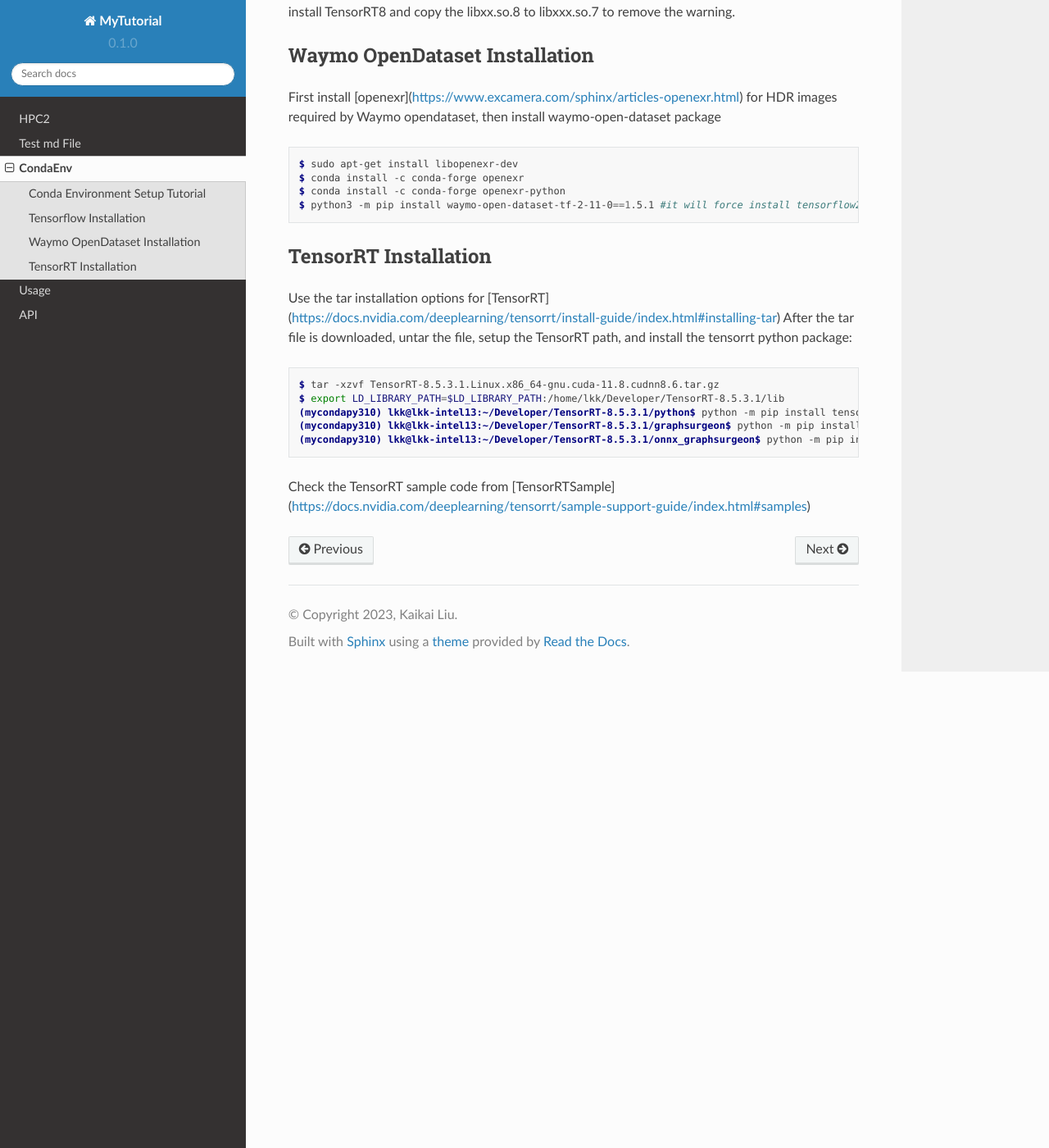
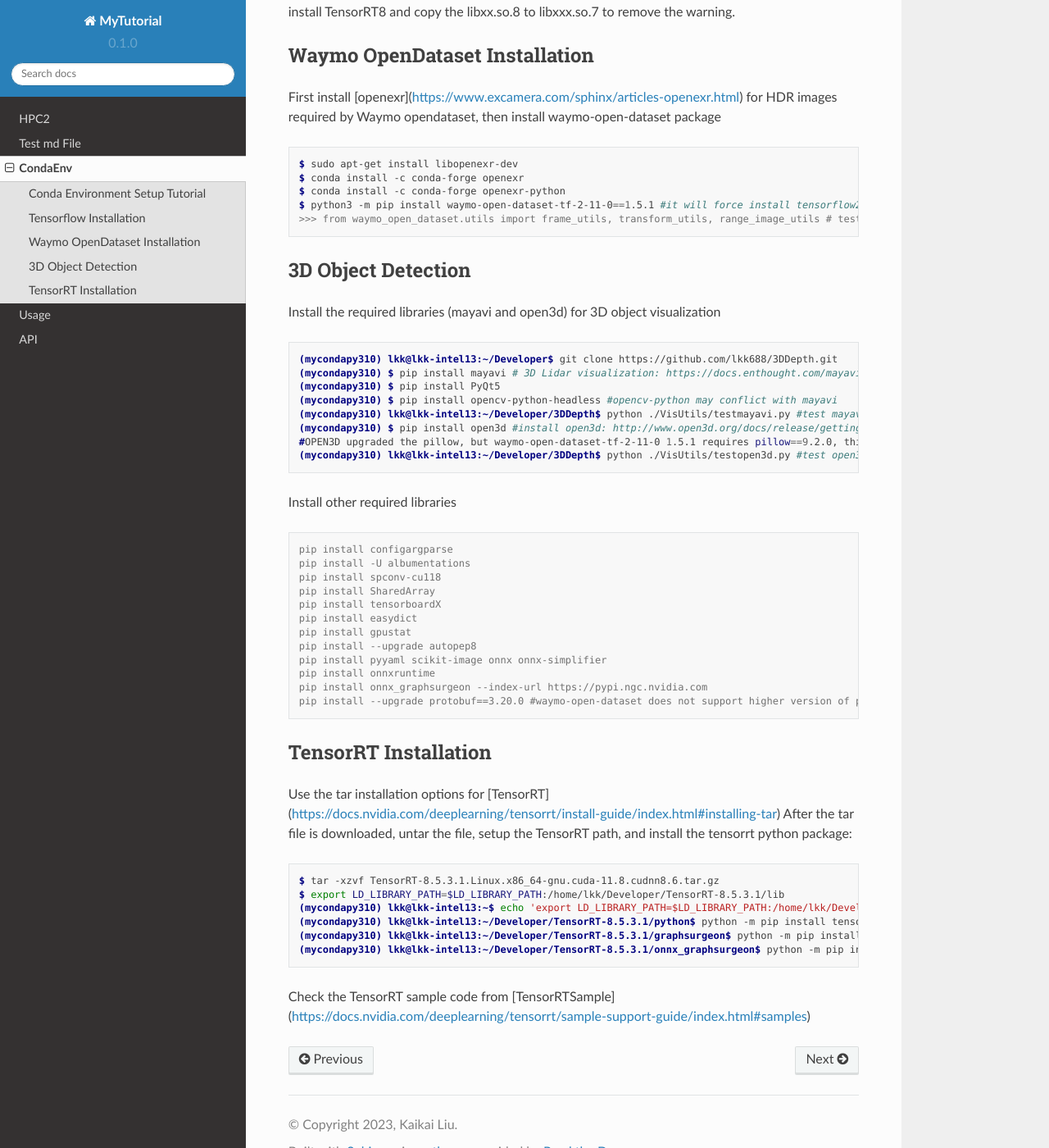
Before and after one commit to lkk688/mytutorial, a Sphinx documentation site: the page built from docs/source/CondaEnv.rst, in a window 1280 px wide and 1400 px high, scrolled down 1289 px. Shown: the whole window at 82% size. Built offline with Sphinx 7.4.7 and the Read the Docs theme 2.0.0, drawn with Linux system fonts in a browser that asks for light colours.

Commit message:
Update CondaEnv.rst

```diff
--- a/docs/source/CondaEnv.rst
+++ b/docs/source/CondaEnv.rst
@@ -77,6 +77,40 @@
    $ conda install -c conda-forge openexr
    $ conda install -c conda-forge openexr-python
    $ python3 -m pip install waymo-open-dataset-tf-2-11-0==1.5.1 #it will force install tensorflow2.11
+   >>> from waymo_open_dataset.utils import frame_utils, transform_utils, range_image_utils # test import waymo_open_dataset in python, should show no errors
+
+3D Object Detection
+----------------
+
+Install the required libraries (mayavi and open3d) for 3D object visualization
+
+.. code-block:: console
+
+   (mycondapy310) lkk@lkk-intel13:~/Developer$ git clone https://github.com/lkk688/3DDepth.git
+   (mycondapy310) $ pip install mayavi # 3D Lidar visualization: https://docs.enthought.com/mayavi/mayavi/installation.html
+   (mycondapy310) $ pip install PyQt5
+   (mycondapy310) $ pip install opencv-python-headless #opencv-python may conflict with mayavi
+   (mycondapy310) lkk@lkk-intel13:~/Developer/3DDepth$ python ./VisUtils/testmayavi.py #test mayavi, you should see a GUI window with mayavi scene
+   (mycondapy310) $ pip install open3d #install open3d: http://www.open3d.org/docs/release/getting_started.html
+   #OPEN3D upgraded the pillow, but waymo-open-dataset-tf-2-11-0 1.5.1 requires pillow==9.2.0, this warning can be ignored.
+   (mycondapy310) lkk@lkk-intel13:~/Developer/3DDepth$ python ./VisUtils/testopen3d.py #test open3d
+
+Install other required libraries
+
+.. code-block:: console
+
+   pip install configargparse
+   pip install -U albumentations
+   pip install spconv-cu118
+   pip install SharedArray
+   pip install tensorboardX
+   pip install easydict
+   pip install gpustat
+   pip install --upgrade autopep8
+   pip install pyyaml scikit-image onnx onnx-simplifier
+   pip install onnxruntime
+   pip install onnx_graphsurgeon --index-url https://pypi.ngc.nvidia.com
+   pip install --upgrade protobuf==3.20.0 #waymo-open-dataset does not support higher version of protobuf
 
 TensorRT Installation
 ----------------
@@ -88,6 +122,7 @@
 
    $ tar -xzvf TensorRT-8.5.3.1.Linux.x86_64-gnu.cuda-11.8.cudnn8.6.tar.gz
    $ export LD_LIBRARY_PATH=$LD_LIBRARY_PATH:/home/lkk/Developer/TensorRT-8.5.3.1/lib
+   (mycondapy310) lkk@lkk-intel13:~$ echo 'export LD_LIBRARY_PATH=$LD_LIBRARY_PATH:/home/lkk/Developer/TensorRT-8.5.3.1/lib' >> $CONDA_PREFIX/etc/conda/activate.d/env_vars.sh #optional step, make it automatic when conda environment starts
    (mycondapy310) lkk@lkk-intel13:~/Developer/TensorRT-8.5.3.1/python$ python -m pip install tensorrt-8.5.3.1-cp310-none-linux_x86_64.whl #install the tensorrt python package
    (mycondapy310) lkk@lkk-intel13:~/Developer/TensorRT-8.5.3.1/graphsurgeon$ python -m pip install graphsurgeon-0.4.6-py2.py3-none-any.whl
    (mycondapy310) lkk@lkk-intel13:~/Developer/TensorRT-8.5.3.1/onnx_graphsurgeon$ python -m pip install onnx_graphsurgeon-0.3.12-py2.py3-none-any.whl
```
